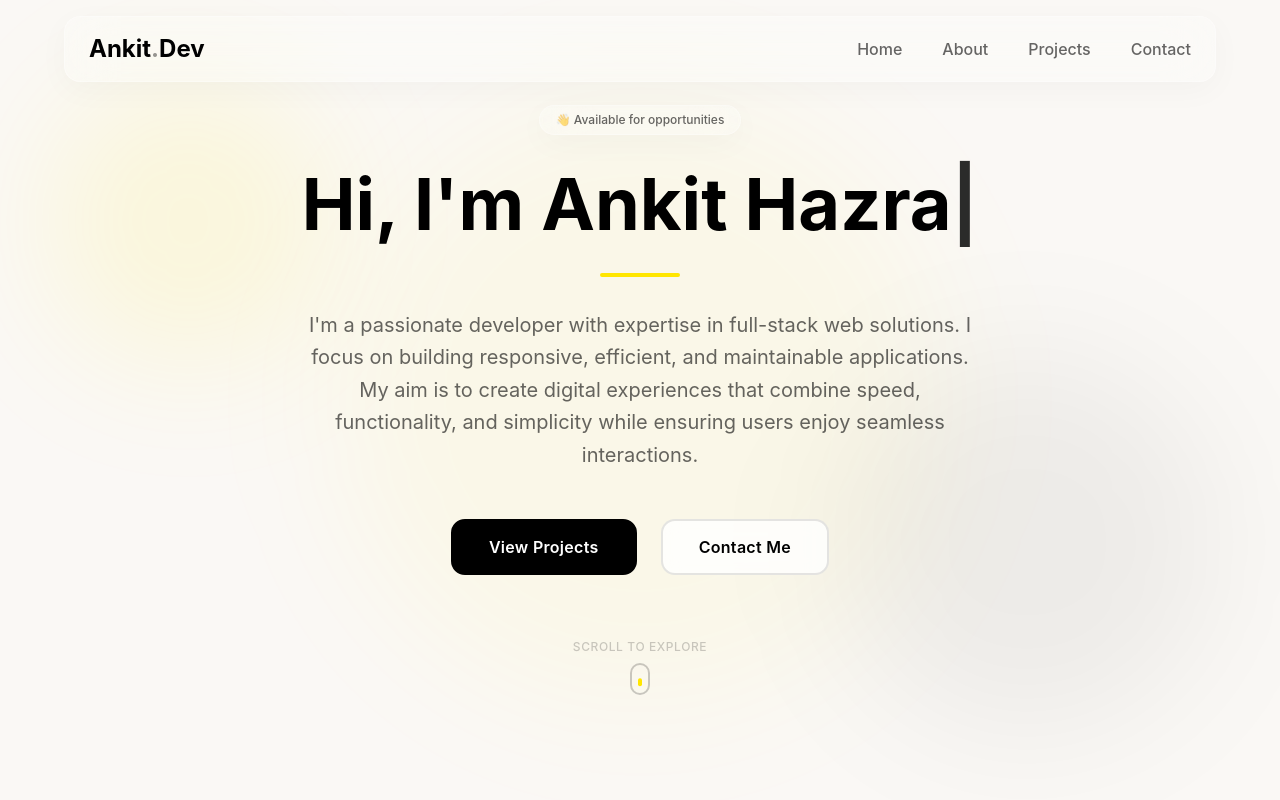
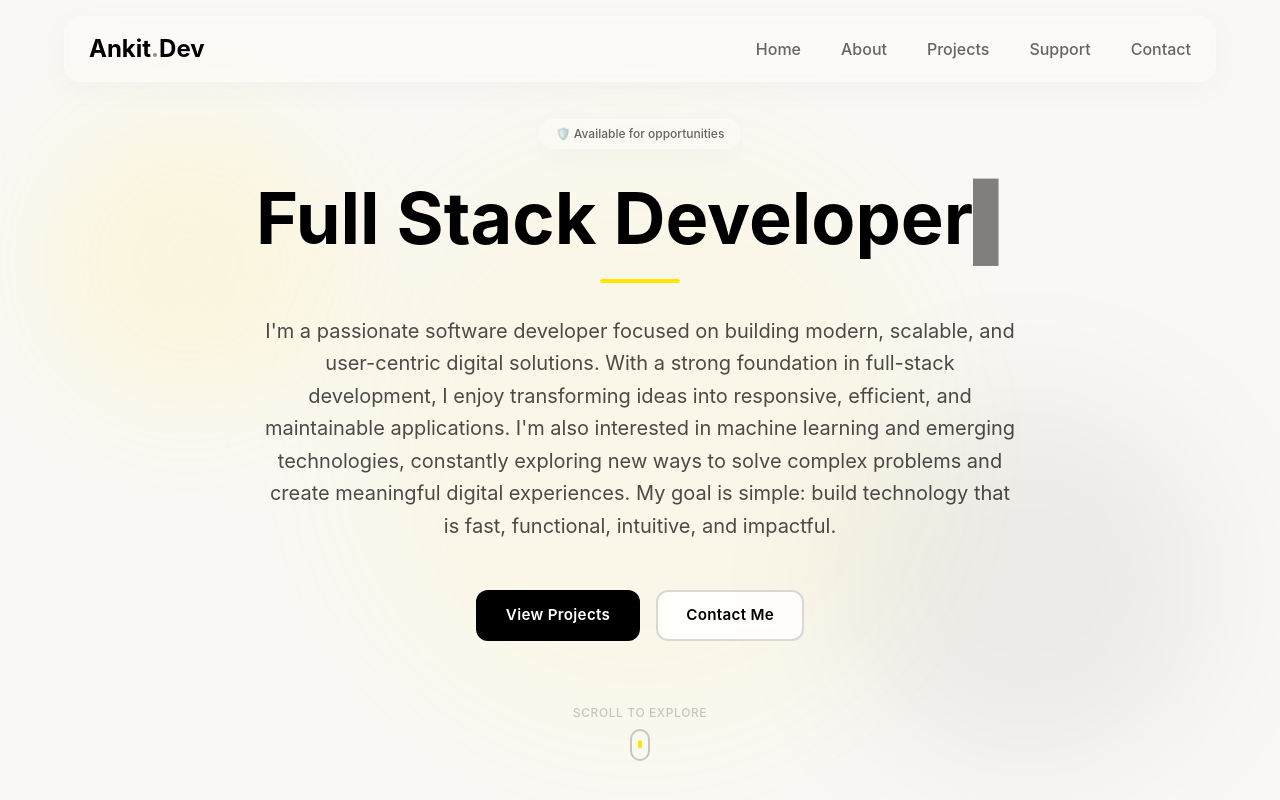
Before and after one commit to AnkitHazra/Ankit.Dev, a React (Vite) app: page / in a window 1280 px wide. Shown: the top 800 px of the page. Built offline with nearby package versions, Linux system fonts and the light colour scheme.

Commit message:
ui bug fixed

```diff
--- a/src/App.jsx
+++ b/src/App.jsx
@@ -2,11 +2,10 @@ import { useState } from "react";
 import "./App.css";
 import "./index.css";
 import Navbar from "./components/Navbar";
-import MobileMenu from "./components/MobileMenu";
 import Home from "./components/sections/Home";
 import About from "./components/sections/About";
 import Project from "./components/sections/Project";
-import Support from "./components/sections/Support"; // Add this import
+import Support from "./components/sections/Support";
 import Contact from "./components/sections/Contact";
 import Footer from "./components/sections/Footer";
 
@@ -16,12 +15,13 @@ export default function App() {
   return (
     <div className="app-wrapper bg-[#faf8f5] min-h-screen">
       <Navbar menuOpen={menuOpen} setMenuOpen={setMenuOpen} />
-      <MobileMenu menuOpen={menuOpen} setMenuOpen={setMenuOpen} />
-      <Home />
-      <About />
-      <Project />
-      <Support />
-      <Contact />
+      <main className="relative z-10">
+        <Home />
+        <About />
+        <Project />
+        <Support />
+        <Contact />
+      </main>
       <Footer />
     </div>
   );
--- a/src/components/MobileMenu.jsx
+++ b/src/components/MobileMenu.jsx
@@ -2,7 +2,7 @@ import React from 'react';
 import { motion } from 'framer-motion';
 
 function MobileMenu({ menuOpen, setMenuOpen }) {
-  const navLinks = ['Home', 'About', 'Projects', 'Contact'];
+  const navLinks = ['Home', 'About', 'Projects', 'Support', 'Contact'];
 
   return (
     <motion.div
@@ -15,7 +15,7 @@ function MobileMenu({ menuOpen, setMenuOpen }) {
       {/* Close Button */}
       <motion.button
         onClick={() => setMenuOpen(false)}
-        className="absolute top-6 right-6 w-12 h-12 flex items-center justify-center text-3xl text-black/60 hover:text-[#FFE600] transition-all duration-300 focus:outline-none cursor-pointer glass-light rounded-full border border-white/30 hover:border-[#FFE600]/50"
+        className="absolute top-4 sm:top-6 right-4 sm:right-6 w-10 h-10 sm:w-12 sm:h-12 flex items-center justify-center text-2xl sm:text-3xl text-black/60 hover:text-[#FFE600] transition-all duration-300 focus:outline-none cursor-pointer glass-light rounded-full border border-white/30 hover:border-[#FFE600]/50"
         whileTap={{ scale: 0.9 }}
         aria-label="Close Menu"
       >
@@ -23,16 +23,16 @@ function MobileMenu({ menuOpen, setMenuOpen }) {
       </motion.button>
 
       {/* Navigation Links */}
-      <div className="flex flex-col items-center gap-2 px-4">
+      <div className="flex flex-col items-center gap-1 sm:gap-2 px-4">
         {navLinks.map((link, index) => (
           <motion.a
             key={link}
             href={`#${link.toLowerCase()}`}
-            className={`text-4xl md:text-5xl font-semibold text-black/70 hover:text-[#FFE600] transition-all duration-300 py-3 px-6 relative group`}
+            className={`text-3xl sm:text-4xl md:text-5xl font-semibold text-black/70 hover:text-[#FFE600] transition-all duration-300 py-2 sm:py-3 px-4 sm:px-6 relative group`}
             onClick={() => setMenuOpen(false)}
             initial={{ opacity: 0, y: 20 }}
             animate={menuOpen ? { opacity: 1, y: 0 } : { opacity: 0, y: 20 }}
-            transition={{ delay: menuOpen ? index * 0.1 : 0 }}
+            transition={{ delay: menuOpen ? index * 0.08 : 0 }}
             whileHover={{ scale: 1.05 }}
           >
             {link}
@@ -41,35 +41,47 @@ function MobileMenu({ menuOpen, setMenuOpen }) {
         ))}
       </div>
 
-      {/* Decorative Divider */}
+      {/* Divider */}
       <motion.div
-        className={`mt-8 w-16 h-px bg-black/10 transition-all duration-500 ${menuOpen ? 'opacity-100' : 'opacity-0'}`}
+        className={`mt-4 sm:mt-6 w-16 h-px bg-black/10 transition-all duration-500 ${menuOpen ? 'opacity-100' : 'opacity-0'}`}
       />
 
-      {/* Social Links */}
+      {/* Social Links - Only once */}
       <motion.div
-        className="flex gap-8 mt-8"
+        className="flex gap-6 sm:gap-8 mt-4 sm:mt-6"
         initial={{ opacity: 0 }}
         animate={menuOpen ? { opacity: 1 } : { opacity: 0 }}
-        transition={{ delay: 0.4 }}
+        transition={{ delay: 0.3 }}
       >
-        {["GitHub", "LinkedIn", "Twitter"].map((social, idx) => (
-          <motion.a
-            key={idx}
-            href={`https://${social.toLowerCase()}.com/AnkitHazra`}
-            target="_blank"
-            rel="noopener noreferrer"
-            className="text-black/40 hover:text-[#FFE600] text-xl transition-all duration-300"
-            whileHover={{ scale: 1.25 }}
-          >
-            {social}
-          </motion.a>
-        ))}
+        <a
+          href="https://github.com/AnkitHazra"
+          target="_blank"
+          rel="noopener noreferrer"
+          className="text-black/40 hover:text-[#FFE600] text-base sm:text-xl transition-all duration-300 hover:scale-125"
+        >
+          GitHub
+        </a>
+        <a
+          href="https://www.linkedin.com/in/hazraankit2005/"
+          target="_blank"
+          rel="noopener noreferrer"
+          className="text-black/40 hover:text-[#FFE600] text-base sm:text-xl transition-all duration-300 hover:scale-125"
+        >
+          LinkedIn
+        </a>
+        <a
+          href="https://twitter.com/hazraAnkit790"
+          target="_blank"
+          rel="noopener noreferrer"
+          className="text-black/40 hover:text-[#FFE600] text-base sm:text-xl transition-all duration-300 hover:scale-125"
+        >
+          Twitter
+        </a>
       </motion.div>
 
-      {/* Decorative Dot Pattern */}
+      {/* Decorative Dots */}
       <motion.div
-        className={`absolute bottom-12 flex gap-2 transition-all duration-700 ${menuOpen ? 'opacity-100' : 'opacity-0'}`}
+        className={`absolute bottom-8 sm:bottom-12 flex gap-2 transition-all duration-700 ${menuOpen ? 'opacity-100' : 'opacity-0'}`}
       >
         <span className="w-1.5 h-1.5 bg-[#FFE600] rounded-full"></span>
         <span className="w-1.5 h-1.5 bg-black/10 rounded-full"></span>
--- a/src/components/Navbar.jsx
+++ b/src/components/Navbar.jsx
@@ -1,26 +1,30 @@
 import React, { useEffect } from 'react';
-import { motion } from 'framer-motion';
+import { motion, AnimatePresence } from 'framer-motion';
 
 function Navbar({ menuOpen, setMenuOpen }) {
   useEffect(() => {
     document.body.style.overflow = menuOpen ? 'hidden' : '';
+    return () => {
+      document.body.style.overflow = '';
+    };
   }, [menuOpen]);
 
-  const navLinks = ['Home', 'About', 'Projects', 'Contact'];
+  const navLinks = ['Home', 'About', 'Projects', 'Support', 'Contact'];
 
   return (
+    <>
       <motion.nav
         initial={{ y: -100, opacity: 0 }}
         animate={{ y: 0, opacity: 1 }}
         transition={{ duration: 0.6, ease: "easeOut" }}
-      className='fixed top-4 left-1/2 -translate-x-1/2 w-[95%] md:w-[90%] max-w-[1200px] z-40 glass-light rounded-2xl shadow-[0_8px_32px_rgba(0,0,0,0.06)] transition-all duration-300'
+        className='fixed top-3 sm:top-4 left-1/2 -translate-x-1/2 w-[95%] sm:w-[90%] max-w-[1200px] z-50 glass-light rounded-2xl shadow-[0_8px_32px_rgba(0,0,0,0.06)] transition-all duration-300'
       >
-      <div className="max-w-7xl mx-auto px-4 md:px-6">
-        <div className="flex justify-between items-center h-14 md:h-16">
+        <div className="max-w-7xl mx-auto px-3 sm:px-4 md:px-6">
+          <div className="flex justify-between items-center h-12 sm:h-14 md:h-16">
             {/* Logo */}
             <motion.a
               href="#home"
-            className="font-bold text-xl md:text-2xl text-black hover:text-[#FFE600] transition-colors duration-300"
+              className="font-bold text-base sm:text-xl md:text-2xl text-black hover:text-[#FFE600] transition-colors duration-300"
               whileHover={{ scale: 1.05 }}
               transition={{ type: "spring", stiffness: 400 }}
             >
@@ -28,8 +32,8 @@ function Navbar({ menuOpen, setMenuOpen }) {
             </motion.a>
 
             {/* Desktop Navigation */}
-          <div className="hidden md:flex items-center gap-8 lg:gap-10">
-            {navLinks.map((link, index) => (
+            <div className="hidden md:flex items-center gap-6 lg:gap-10">
+              {navLinks.map((link) => (
                 <motion.a
                   key={link}
                   href={`#${link.toLowerCase()}`}
@@ -45,54 +49,116 @@ function Navbar({ menuOpen, setMenuOpen }) {
 
             {/* Mobile Menu Toggle */}
             <motion.button
-            className='md:hidden w-10 h-10 flex flex-col items-center justify-center gap-1.5 cursor-pointer z-40 glass-light rounded-xl border border-white/30 hover:border-[#FFE600]/50 transition-all duration-300'
+              className='md:hidden w-8 h-8 sm:w-10 sm:h-10 flex flex-col items-center justify-center gap-1.5 cursor-pointer z-50 glass-light rounded-xl border border-white/30 hover:border-[#FFE600]/50 transition-all duration-300'
               onClick={() => setMenuOpen((prev) => !prev)}
               aria-label="Toggle menu"
               whileTap={{ scale: 0.9 }}
             >
-            <span className={`block w-5 h-0.5 bg-black rounded-full transition-all duration-300 ${menuOpen ? 'rotate-45 translate-y-1.5' : ''}`}></span>
-            <span className={`block w-5 h-0.5 bg-black rounded-full transition-all duration-300 ${menuOpen ? 'opacity-0' : ''}`}></span>
-            <span className={`block w-5 h-0.5 bg-black rounded-full transition-all duration-300 ${menuOpen ? '-rotate-45 -translate-y-1.5' : ''}`}></span>
+              <span className={`block w-4 sm:w-5 h-0.5 bg-black rounded-full transition-all duration-300 ${menuOpen ? 'rotate-45 translate-y-1.5' : ''}`}></span>
+              <span className={`block w-4 sm:w-5 h-0.5 bg-black rounded-full transition-all duration-300 ${menuOpen ? 'opacity-0' : ''}`}></span>
+              <span className={`block w-4 sm:w-5 h-0.5 bg-black rounded-full transition-all duration-300 ${menuOpen ? '-rotate-45 -translate-y-1.5' : ''}`}></span>
             </motion.button>
           </div>
         </div>
+      </motion.nav>
 
-      {/* Mobile Menu Overlay */}
+      {/* Mobile Menu Overlay - Separate for better control */}
+      <AnimatePresence>
+        {menuOpen && (
           <motion.div
-        className={`md:hidden fixed inset-0 top-0 bg-[#faf8f5]/98 backdrop-blur-3xl transition-all duration-500 ease-in-out ${
-          menuOpen ? 'opacity-100 pointer-events-auto' : 'opacity-0 pointer-events-none'
-        }`}
-        style={{ zIndex: -1 }}
-        initial={false}
-        animate={menuOpen ? { opacity: 1 } : { opacity: 0 }}
+            className="md:hidden fixed inset-0 bg-[#faf8f5]/98 backdrop-blur-3xl z-40 flex flex-col items-center justify-center"
+            initial={{ opacity: 0 }}
+            animate={{ opacity: 1 }}
+            exit={{ opacity: 0 }}
+            transition={{ duration: 0.3 }}
           >
-        <div className="flex flex-col items-center justify-center h-full gap-8 px-4">
+            {/* Close Button */}
+            <motion.button
+              onClick={() => setMenuOpen(false)}
+              className="absolute top-4 right-4 sm:top-6 sm:right-6 w-10 h-10 sm:w-12 sm:h-12 flex items-center justify-center text-2xl sm:text-3xl text-black/60 hover:text-[#FFE600] transition-all duration-300 focus:outline-none cursor-pointer glass-light rounded-full border border-white/30 hover:border-[#FFE600]/50"
+              whileTap={{ scale: 0.9 }}
+              aria-label="Close Menu"
+            >
+              <span className="leading-none">×</span>
+            </motion.button>
+
+            {/* Navigation Links */}
+            <div className="flex flex-col items-center gap-2 px-4">
               {navLinks.map((link, index) => (
                 <motion.a
                   key={link}
                   href={`#${link.toLowerCase()}`}
-              className='text-3xl md:text-4xl font-semibold text-black/80 hover:text-[#FFE600] transition-all duration-300'
+                  className="text-3xl sm:text-4xl font-semibold text-black/70 hover:text-[#FFE600] transition-all duration-300 py-2 px-4 relative group"
                   onClick={() => setMenuOpen(false)}
                   initial={{ opacity: 0, y: 20 }}
-              animate={menuOpen ? { opacity: 1, y: 0 } : { opacity: 0, y: 20 }}
-              transition={{ delay: index * 0.1 }}
+                  animate={{ opacity: 1, y: 0 }}
+                  transition={{ delay: index * 0.08 }}
+                  whileHover={{ scale: 1.05 }}
                 >
                   {link}
+                  <span className="absolute -bottom-1 left-1/2 -translate-x-1/2 w-0 h-0.5 bg-[#FFE600] transition-all duration-300 group-hover:w-full"></span>
                 </motion.a>
               ))}
+            </div>
+
+            {/* Divider */}
             <motion.div
-            className="flex gap-6 mt-8 pt-8 border-t border-black/10 w-full max-w-xs justify-center"
-            initial={{ opacity: 0 }}
-            animate={menuOpen ? { opacity: 1 } : { opacity: 0 }}
+              className="w-16 h-px bg-black/10 my-4"
+              initial={{ scaleX: 0 }}
+              animate={{ scaleX: 1 }}
+              transition={{ delay: 0.3 }}
+            />
+
+            {/* Social Links */}
+            <motion.div
+              className="flex gap-6 sm:gap-8"
+              initial={{ opacity: 0, y: 10 }}
+              animate={{ opacity: 1, y: 0 }}
               transition={{ delay: 0.4 }}
             >
-            <a href="https://github.com/AnkitHazra" target="_blank" rel="noopener noreferrer" className="text-black/40 hover:text-[#FFE600] text-xl transition-all duration-300 hover:scale-110">GitHub</a>
-            <a href="https://www.linkedin.com/in/hazraankit2005/" target="_blank" rel="noopener noreferrer" className="text-black/40 hover:text-[#FFE600] text-xl transition-all duration-300 hover:scale-110">LinkedIn</a>
-            <a href="https://twitter.com/hazraAnkit790" target="_blank" rel="noopener noreferrer" className="text-black/40 hover:text-[#FFE600] text-xl transition-all duration-300 hover:scale-110">Twitter</a>
+              <a
+                href="https://github.com/AnkitHazra"
+                target="_blank"
+                rel="noopener noreferrer"
+                className="text-black/40 hover:text-[#FFE600] text-base sm:text-xl transition-all duration-300 hover:scale-125"
+              >
+                GitHub
+              </a>
+              <a
+                href="https://www.linkedin.com/in/hazraankit2005/"
+                target="_blank"
+                rel="noopener noreferrer"
+                className="text-black/40 hover:text-[#FFE600] text-base sm:text-xl transition-all duration-300 hover:scale-125"
+              >
+                LinkedIn
+              </a>
+              <a
+                href="https://twitter.com/hazraAnkit790"
+                target="_blank"
+                rel="noopener noreferrer"
+                className="text-black/40 hover:text-[#FFE600] text-base sm:text-xl transition-all duration-300 hover:scale-125"
+              >
+                Twitter
+              </a>
             </motion.div>
-        </div>
+
+            {/* Decorative Dots */}
+            <motion.div
+              className="absolute bottom-8 sm:bottom-12 flex gap-2"
+              initial={{ opacity: 0 }}
+              animate={{ opacity: 1 }}
+              transition={{ delay: 0.5 }}
+            >
+              <span className="w-1.5 h-1.5 bg-[#FFE600] rounded-full"></span>
+              <span className="w-1.5 h-1.5 bg-black/10 rounded-full"></span>
+              <span className="w-1.5 h-1.5 bg-black/10 rounded-full"></span>
+              <span className="w-1.5 h-1.5 bg-black/10 rounded-full"></span>
+              <span className="w-1.5 h-1.5 bg-[#FFE600] rounded-full"></span>
             </motion.div>
-    </motion.nav>
+          </motion.div>
+        )}
+      </AnimatePresence>
+    </>
   );
 }
 
--- a/src/components/sections/Home.jsx
+++ b/src/components/sections/Home.jsx
@@ -6,9 +6,9 @@ function Home() {
   return (
     <section
       id="home"
-      className="min-h-screen flex items-center justify-center relative bg-[#faf8f5] overflow-hidden"
+      className="min-h-screen flex items-center justify-center relative bg-[#faf8f5] overflow-hidden pt-20 sm:pt-24 md:pt-0 mt-10"
     >
-      {/* Glassmorphism Background Decorations */}
+      {/* Background Decorations */}
       <div className="absolute inset-0 pointer-events-none">
         <motion.div
           className="absolute top-20 left-10 w-72 h-72 bg-[#FFE600]/10 rounded-full blur-3xl"
@@ -35,71 +35,80 @@ function Home() {
 
       {/* Content */}
       <motion.div
-        initial={{ opacity: 0, scale: 0.9 }}
+        initial={{ opacity: 0, scale: 0.95 }}
         animate={{ opacity: 1, scale: 1 }}
         transition={{ duration: 0.8, ease: "easeOut" }}
-        className="text-center z-10 px-6 max-w-4xl mx-auto"
+        className="text-center z-10 px-4 sm:px-6 max-w-4xl mx-auto w-full"
       >
         {/* Badge */}
         <motion.div
           initial={{ opacity: 0, y: -20 }}
           animate={{ opacity: 1, y: 0 }}
           transition={{ delay: 0.2 }}
-          className="inline-block mb-6 px-4 py-1.5 glass-light rounded-full text-xs font-medium text-black/60 border border-black/5"
+          className="inline-block mb-4 sm:mb-6 px-4 py-1.5 glass-light rounded-full text-xs font-medium text-black/60 border border-black/5"
         >
-          👋 Available for opportunities
+          🛡️ Available for opportunities
         </motion.div>
 
-        {/* Heading */}
-        <motion.h1
+        {/* Typing Effect */}
+        <motion.div
           initial={{ opacity: 0, y: 20 }}
           animate={{ opacity: 1, y: 0 }}
           transition={{ delay: 0.3 }}
-          className="text-5xl md:text-7xl font-bold mb-6 text-black leading-tight"
+          className="mb-3 sm:mb-4"
         >
-          <ReactTyped
-            strings={["Hi, I'm Ankit Hazra"]}
-            typeSpeed={90}
-            backSpeed={50}
-            loop={2}
-            showCursor={true}
-            cursorChar="|"
-            className="text-black"
-          />
-        </motion.h1>
+          <h1 className="text-3xl sm:text-4xl md:text-6xl lg:text-7xl font-bold text-black leading-tight">
+            <ReactTyped
+              strings={[
+                "Hi, I'm Ankit Hazra",
+                "Full Stack Developer",
+                "AI/ML Enthusiast",
+                "Problem Solver"
+              ]}
+              typeSpeed={60}
+              backSpeed={30}
+              backDelay={2000}
+              loop={true}
+              showCursor={true}
+              cursorChar="▌"
+              className="text-black"
+            />
+          </h1>
+        </motion.div>
 
-        {/* Highlight Divider */}
+        {/* Divider */}
         <motion.div
-          className="w-20 h-1 bg-[#FFE600] mx-auto mb-8 rounded-full"
+          className="w-16 sm:w-20 h-1 bg-[#FFE600] mx-auto mb-6 sm:mb-8 rounded-full"
           initial={{ width: 0 }}
           animate={{ width: 80 }}
           transition={{ delay: 0.5, duration: 0.8 }}
         />
 
-        {/* Subtitle */}
+        {/* Description */}
         <motion.p
           initial={{ opacity: 0, y: 20 }}
           animate={{ opacity: 1, y: 0 }}
           transition={{ delay: 0.6 }}
-          className="text-black/60 text-lg md:text-xl mb-12 max-w-2xl mx-auto leading-relaxed"
+          className="text-black/70 text-sm sm:text-base md:text-lg lg:text-xl mb-8 sm:mb-12 max-w-3xl mx-auto leading-relaxed px-2"
         >
-          I'm a passionate developer with expertise in full-stack web solutions.
-          I focus on building responsive, efficient, and maintainable applications.
-          My aim is to create digital experiences that combine speed, functionality,
-          and simplicity while ensuring users enjoy seamless interactions.
+          I'm a passionate software developer focused on building modern, scalable, and user-centric digital solutions.
+          With a strong foundation in full-stack development, I enjoy transforming ideas into responsive, efficient,
+          and maintainable applications. I'm also interested in machine learning and emerging technologies, constantly
+          exploring new ways to solve complex problems and create meaningful digital experiences. My goal is simple:
+          build technology that is fast, functional, intuitive, and impactful.
         </motion.p>
 
         {/* Buttons */}
         <motion.div
-          className="flex flex-col sm:flex-row justify-center items-center space-y-4 sm:space-y-0 sm:space-x-6"
+          className="flex flex-col sm:flex-row justify-center items-center gap-3 sm:gap-4"
           initial={{ opacity: 0, y: 20 }}
           animate={{ opacity: 1, y: 0 }}
           transition={{ delay: 0.8 }}
         >
-          <a href="#projects" className="btn-primary">
+          <a href="#projects" className="btn-primary w-full sm:w-auto text-center justify-center">
             View Projects
           </a>
-          <a href="#contact" className="btn-secondary">
+          <a href="#contact" className="btn-secondary w-full sm:w-auto text-center justify-center">
             Contact Me
           </a>
         </motion.div>
@@ -109,15 +118,15 @@ function Home() {
           initial={{ opacity: 0 }}
           animate={{ opacity: 1 }}
           transition={{ delay: 1.2 }}
-          className="mt-16 flex flex-col items-center gap-2"
+          className="mt-12 sm:mt-16 flex flex-col items-center gap-2"
         >
-          <span className="text-black/20 text-xs font-medium tracking-wider uppercase">
+          <span className="text-black/20 text-[10px] sm:text-xs font-medium tracking-wider uppercase">
             Scroll to explore
           </span>
-          <div className="w-5 h-8 border-2 border-black/20 rounded-full flex justify-center pt-1.5">
+          <div className="w-4 h-6 sm:w-5 sm:h-8 border-2 border-black/20 rounded-full flex justify-center pt-1">
             <motion.div
-              className="w-1 h-2 bg-[#FFE600] rounded-full"
-              animate={{ y: [0, 8, 0] }}
+              className="w-1 h-1.5 sm:h-2 bg-[#FFE600] rounded-full"
+              animate={{ y: [0, 6, 0] }}
               transition={{ duration: 1.5, repeat: Infinity, ease: "easeInOut" }}
             />
           </div>
--- a/src/components/sections/Support.jsx
+++ b/src/components/sections/Support.jsx
@@ -86,7 +86,7 @@ function Support() {
           {/* Creator Info */}
           <motion.div variants={itemVariants} className="text-center mb-8">
             <div className="inline-block p-3 bg-[#FFE600]/10 rounded-full mb-4 border border-[#FFE600]/20">
-              <img src="src\assets\ankit.png" alt="Ankit Hazra" className="w-24 h-24 rounded-full object-cover" />
+              <img src="ankit.png" alt="Ankit Hazra" className="w-24 h-24 rounded-full object-cover" />
             </div>
             <h3 className="text-2xl font-bold text-black mb-1">Ankit Hazra</h3>
             <p className="text-black/50 text-sm">Creator & Developer</p>
--- a/src/index.css
+++ b/src/index.css
@@ -98,16 +98,19 @@ body {
 .btn-primary {
   background-color: #000000 !important;
   color: #ffffff !important;
-  padding: 14px 36px !important;
-  border-radius: 14px !important;
+  padding: 12px 28px !important;
+  border-radius: 12px !important;
   font-weight: 600 !important;
+  font-size: 0.95rem !important;
   border: 2px solid #000000 !important;
   transition: all 0.3s ease !important;
   display: inline-flex !important;
   align-items: center !important;
+  justify-content: center !important;
   text-decoration: none !important;
   gap: 8px !important;
   letter-spacing: 0.3px !important;
+  min-width: 140px !important;
 }
 
 .btn-primary:hover {
@@ -121,16 +124,19 @@ body {
 .btn-secondary {
   background-color: rgba(255, 255, 255, 0.8) !important;
   color: #000000 !important;
-  padding: 14px 36px !important;
-  border-radius: 14px !important;
+  padding: 12px 28px !important;
+  border-radius: 12px !important;
   font-weight: 600 !important;
-  border: 2px solid rgba(0, 0, 0, 0.1) !important;
+  font-size: 0.95rem !important;
+  border: 2px solid rgba(0, 0, 0, 0.15) !important;
   transition: all 0.3s ease !important;
   display: inline-flex !important;
   align-items: center !important;
+  justify-content: center !important;
   text-decoration: none !important;
   gap: 8px !important;
   letter-spacing: 0.3px !important;
+  min-width: 140px !important;
   backdrop-filter: blur(10px) !important;
 }
 
@@ -140,6 +146,17 @@ body {
   border-color: #ffe600 !important;
   box-shadow: 0 8px 32px rgba(255, 230, 0, 0.3) !important;
   transform: translateY(-2px) !important;
+}
+
+/* Mobile button adjustments */
+@media (max-width: 640px) {
+  .btn-primary,
+  .btn-secondary {
+    padding: 14px 24px !important;
+    font-size: 0.9rem !important;
+    min-width: 100% !important;
+    width: 100% !important;
+  }
 }
 
 /* ===== HIGHLIGHTER YELLOW ACCENTS ===== */
```
Also changed, not shown: 1 other file (tests, documents, lock files or other folders). Lines whose indentation alone changed are shown as unchanged.
